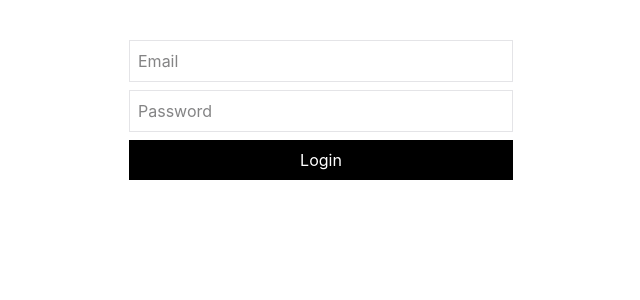
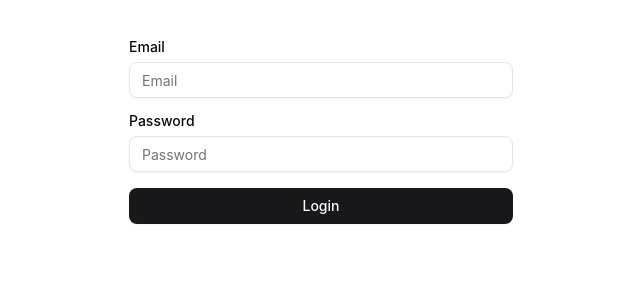
Before and after one commit to eyes-pick/kapped-ai, a Next.js app: page /auth/login in a window 1280 px wide. Shown: the top 300 px of the page, without its empty margins (319-959 px from the left). Built offline with nearby package versions, Linux system fonts and the light colour scheme.

Commit message:
Implement Cloudflare-backed auth

```diff
--- a/app/api/auth/[...nextauth]/route.ts
+++ b/app/api/auth/[...nextauth]/route.ts
@@ -5,6 +5,8 @@ import {
   createSession,
   getSession,
 } from "@/lib/auth-store";
+
+// Session and user records are persisted to Cloudflare KV via auth-store
 
 /**
  * Combined login and session handler.
--- a/app/auth/login/page.tsx
+++ b/app/auth/login/page.tsx
@@ -1,42 +1,85 @@
 "use client";
 import { useState } from "react";
 import { useRouter } from "next/navigation";
+import { useForm } from "react-hook-form";
+import { zodResolver } from "@hookform/resolvers/zod";
+import { z } from "zod";
+import {
+  Form,
+  FormField,
+  FormItem,
+  FormLabel,
+  FormControl,
+  FormMessage,
+} from "@/components/ui/form";
+import { Input } from "@/components/ui/input";
+import { Button } from "@/components/ui/button";
 
 /** Basic login form posting credentials to the auth API */
+const schema = z.object({
+  email: z.string().email(),
+  password: z.string().min(1, "Password required"),
+});
+
+type FormData = z.infer<typeof schema>;
+
 export default function LoginPage() {
   const router = useRouter();
-  const [email, setEmail] = useState("");
-  const [password, setPassword] = useState("");
+  const [error, setError] = useState<string | null>(null);
+  const form = useForm<FormData>({ resolver: zodResolver(schema) });
 
-  return (
-    <form
-      onSubmit={async (e) => {
-        e.preventDefault();
+  const onSubmit = async (data: FormData) => {
+    setError(null);
     const res = await fetch("/api/auth/[...nextauth]", {
       method: "POST",
       headers: { "Content-Type": "application/json" },
-          body: JSON.stringify({ email, password }),
+      body: JSON.stringify(data),
     });
-        if (res.redirected) router.push(res.url);
-      }}
-      className="flex flex-col gap-2 max-w-sm mx-auto mt-10"
+    if (res.redirected) {
+      router.push(res.url);
+    } else if (!res.ok) {
+      const body = await res.json().catch(() => ({}));
+      setError(body.error || "Login failed");
+    }
+  };
+
+  return (
+    <Form {...form}>
+      <form
+        onSubmit={form.handleSubmit(onSubmit)}
+        className="flex flex-col gap-4 max-w-sm mx-auto mt-10"
       >
-      <input
-        className="border p-2"
-        placeholder="Email"
-        value={email}
-        onChange={(e) => setEmail(e.target.value)}
+        <FormField
+          control={form.control}
+          name="email"
+          render={({ field }) => (
+            <FormItem>
+              <FormLabel>Email</FormLabel>
+              <FormControl>
+                <Input type="email" placeholder="Email" {...field} />
+              </FormControl>
+              <FormMessage />
+            </FormItem>
+          )}
         />
-      <input
-        className="border p-2"
-        type="password"
-        placeholder="Password"
-        value={password}
-        onChange={(e) => setPassword(e.target.value)}
+        <FormField
+          control={form.control}
+          name="password"
+          render={({ field }) => (
+            <FormItem>
+              <FormLabel>Password</FormLabel>
+              <FormControl>
+                <Input type="password" placeholder="Password" {...field} />
+              </FormControl>
+              <FormMessage />
+            </FormItem>
+          )}
         />
-      <button type="submit" className="bg-black text-white p-2">
+        {error && <p className="text-destructive text-sm">{error}</p>}
+        <Button type="submit" className="w-full">
           Login
-      </button>
+        </Button>
       </form>
+    </Form>
   );
 }
--- a/app/auth/signup/page.tsx
+++ b/app/auth/signup/page.tsx
@@ -1,42 +1,85 @@
 "use client";
 import { useState } from "react";
 import { useRouter } from "next/navigation";
+import { useForm } from "react-hook-form";
+import { zodResolver } from "@hookform/resolvers/zod";
+import { z } from "zod";
+import {
+  Form,
+  FormField,
+  FormItem,
+  FormLabel,
+  FormControl,
+  FormMessage,
+} from "@/components/ui/form";
+import { Input } from "@/components/ui/input";
+import { Button } from "@/components/ui/button";
 
 /** Signup form that triggers user creation via the auth API */
+const schema = z.object({
+  email: z.string().email(),
+  password: z.string().min(1, "Password required"),
+});
+
+type FormData = z.infer<typeof schema>;
+
 export default function SignupPage() {
   const router = useRouter();
-  const [email, setEmail] = useState("");
-  const [password, setPassword] = useState("");
+  const [error, setError] = useState<string | null>(null);
+  const form = useForm<FormData>({ resolver: zodResolver(schema) });
 
-  return (
-    <form
-      onSubmit={async (e) => {
-        e.preventDefault();
+  const onSubmit = async (data: FormData) => {
+    setError(null);
     const res = await fetch("/api/auth/[...nextauth]", {
       method: "POST",
       headers: { "Content-Type": "application/json" },
-          body: JSON.stringify({ email, password, action: "signup" }),
+      body: JSON.stringify({ ...data, action: "signup" }),
     });
-        if (res.redirected) router.push(res.url);
-      }}
-      className="flex flex-col gap-2 max-w-sm mx-auto mt-10"
+    if (res.redirected) {
+      router.push(res.url);
+    } else if (!res.ok) {
+      const body = await res.json().catch(() => ({}));
+      setError(body.error || "Sign up failed");
+    }
+  };
+
+  return (
+    <Form {...form}>
+      <form
+        onSubmit={form.handleSubmit(onSubmit)}
+        className="flex flex-col gap-4 max-w-sm mx-auto mt-10"
       >
-      <input
-        className="border p-2"
-        placeholder="Email"
-        value={email}
-        onChange={(e) => setEmail(e.target.value)}
+        <FormField
+          control={form.control}
+          name="email"
+          render={({ field }) => (
+            <FormItem>
+              <FormLabel>Email</FormLabel>
+              <FormControl>
+                <Input type="email" placeholder="Email" {...field} />
+              </FormControl>
+              <FormMessage />
+            </FormItem>
+          )}
         />
-      <input
-        className="border p-2"
-        type="password"
-        placeholder="Password"
-        value={password}
-        onChange={(e) => setPassword(e.target.value)}
+        <FormField
+          control={form.control}
+          name="password"
+          render={({ field }) => (
+            <FormItem>
+              <FormLabel>Password</FormLabel>
+              <FormControl>
+                <Input type="password" placeholder="Password" {...field} />
+              </FormControl>
+              <FormMessage />
+            </FormItem>
+          )}
         />
-      <button type="submit" className="bg-black text-white p-2">
+        {error && <p className="text-destructive text-sm">{error}</p>}
+        <Button type="submit" className="w-full">
           Sign Up
-      </button>
+        </Button>
       </form>
+    </Form>
   );
 }
--- a/components/landing-page/navRow/NavRow.tsx
+++ b/components/landing-page/navRow/NavRow.tsx
@@ -1,21 +1,35 @@
+import Link from "next/link";
+
 const navButtons = [
-  "Admin Dashboard",
-  "Landing Page",
-  "AI Chat Interface",
-  "Auth Provider Client",
+  { label: "Admin Dashboard" },
+  { label: "Landing Page" },
+  { label: "AI Chat Interface" },
+  { label: "Auth Provider Client" },
+  { label: "Login", href: "/auth/login" },
+  { label: "Sign Up", href: "/auth/signup" },
 ];
 
 const NavRow = () => {
   return (
     <div className="flex gap-2 flex-wrap justify-center max-w-3xl w-full z-10 mb-2">
-      {navButtons.map((label) => (
+      {navButtons.map(({ label, href }) =>
+        href ? (
+          <Link
+            key={label}
+            href={href}
+            className="bg-neutral-900 text-white border border-neutral-800 px-4 py-2 rounded-md text-sm font-semibold font-sans cursor-pointer transition hover:bg-neutral-800 whitespace-nowrap flex-shrink-0 z-10"
+          >
+            {label}
+          </Link>
+        ) : (
           <button
             key={label}
             className="bg-neutral-900 text-white border border-neutral-800 px-4 py-2 rounded-md text-sm font-semibold font-sans cursor-pointer transition hover:bg-neutral-800 whitespace-nowrap flex-shrink-0 z-10"
           >
             {label}
           </button>
-      ))}
+        ),
+      )}
     </div>
   );
 };
--- a/lib/auth-store.ts
+++ b/lib/auth-store.ts
@@ -1,8 +1,9 @@
 import crypto from "crypto";
+import { kvPut, kvGet, kvDelete } from "./cloudflare-storage";
 
 /**
- * In-memory store simulating Cloudflare KV for user and session data.
- * In production this would be replaced with Cloudflare KV bindings.
+ * In-memory store used as a fallback when Cloudflare KV is not configured.
+ * All operations attempt to persist to KV but gracefully degrade to memory.
  */
 
 type UserRecord = { email: string; password: string };
@@ -14,6 +15,11 @@ const SESSIONS = new Map<string, SessionRecord>();
 /** Create a new user record */
 export async function createUser(email: string, password: string): Promise<void> {
   USERS.set(email, { email, password });
+  try {
+    await kvPut(`users:${email}`, JSON.stringify({ email, password }));
+  } catch {
+    // Ignore if KV isn't configured
+  }
 }
 
 /** Validate provided credentials against stored users */
@@ -21,22 +27,54 @@ export async function validateUser(
   email: string,
   password: string,
 ): Promise<boolean> {
-  return USERS.get(email)?.password === password;
+  const memPassword = USERS.get(email)?.password;
+  if (memPassword !== undefined) {
+    return memPassword === password;
+  }
+  try {
+    const record = await kvGet(`users:${email}`);
+    if (!record) return false;
+    const parsed: UserRecord = JSON.parse(record);
+    USERS.set(email, parsed);
+    return parsed.password === password;
+  } catch {
+    return false;
+  }
 }
 
 /** Store a new session and return the generated token */
 export async function createSession(email: string): Promise<string> {
   const token = crypto.randomUUID();
   SESSIONS.set(token, { email });
+  try {
+    await kvPut(`sessions:${token}`, JSON.stringify({ email }));
+  } catch {
+    // Ignore if KV isn't configured
+  }
   return token;
 }
 
 /** Retrieve a session by token */
 export async function getSession(token: string): Promise<SessionRecord | null> {
-  return SESSIONS.get(token) || null;
+  const mem = SESSIONS.get(token);
+  if (mem) return mem;
+  try {
+    const record = await kvGet(`sessions:${token}`);
+    if (!record) return null;
+    const parsed: SessionRecord = JSON.parse(record);
+    SESSIONS.set(token, parsed);
+    return parsed;
+  } catch {
+    return null;
+  }
 }
 
 /** Remove a session */
 export async function deleteSession(token: string): Promise<void> {
   SESSIONS.delete(token);
+  try {
+    await kvDelete(`sessions:${token}`);
+  } catch {
+    // Ignore if KV isn't configured
+  }
 }
--- a/lib/build-manager.ts
+++ b/lib/build-manager.ts
@@ -19,8 +19,9 @@ export async function storeBuild(
 ): Promise<string> {
   const distDir = join(process.cwd(), "vite-template", "dist");
   const data = await readFile(join(distDir, "index.html"));
+  const buffer = data.buffer.slice(data.byteOffset, data.byteOffset + data.byteLength) as ArrayBuffer;
   const r2Key = `projects/${userId}/${projectId}/${version}.zip`;
-  await r2Put(r2Key, data);
+  await r2Put(r2Key, buffer);
   await kvPut(`project:${userId}:${projectId}`, r2Key);
   return r2Key;
 }
```
Also changed, not shown: 2 other files (tests, documents, lock files or other folders). Lines whose indentation alone changed are shown as unchanged.
